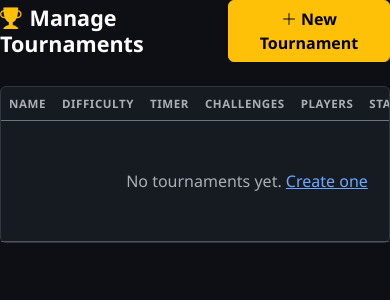
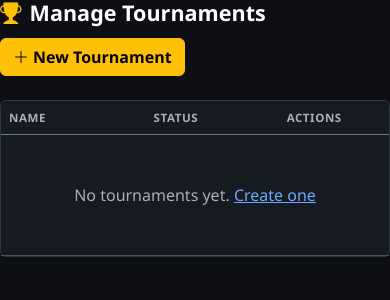
Before and after one commit to AdejoPhoenix/secureQuest, a Flask app: template frontend/app/templates/admin/tournaments.html in a window 390 px wide. Shown: the top 300 px of the page. Run offline with Flask 3, Linux system fonts and the light colour scheme; the template is opened without the code that fills it, so the values that code supplies are empty.

Commit message:
Make all frontend pages fully responsive and mobile-friendly
- Add .page-header / .page-header-actions CSS utilities so admin page
  headers wrap gracefully instead of overflowing on small screens
- Apply those classes to admin/dashboard, admin/tournaments,
  admin/courses/list, replacing bare d-flex patterns
- Add .tournament-list-item CSS class (flex row → column stack on xs)
  and apply it to the dashboard Active Tournaments list
- Add .d-none-xs (<576 px) and .d-none-sm (<768 px) table column
  visibility helpers; apply to admin users (Email, Accuracy, Provider),
  admin tournaments (Timer, Challenges, Players), and admin dashboard
  tournament mini-table (Difficulty, Players)
- Add Play HUD compact styles and module-panel/feedback-inner padding
  reduction for small screens

Co-Authored-By: Claude Sonnet 4.6 <noreply@anthropic.com>

```diff
--- a/frontend/app/static/css/main.css
+++ b/frontend/app/static/css/main.css
@@ -652,3 +652,62 @@ body { background-color: var(--sq-dark); font-family: 'Segoe UI', system-ui, -ap
   .learn-sidebar.collapsed { width: 0; min-width: 0; }
   .learn-main { margin-left: 0 !important; }
 }
+
+/* ══════════════════════════════════════════════════════════════════
+   RESPONSIVE UTILITIES
+═══════════════════════════════════════════════════════════════════ */
+
+/* Page header — title + action buttons, wraps on mobile */
+.page-header {
+  display: flex;
+  justify-content: space-between;
+  align-items: flex-start;
+  flex-wrap: wrap;
+  gap: .75rem;
+  margin-bottom: 1.5rem;
+}
+.page-header-actions {
+  display: flex;
+  flex-wrap: wrap;
+  gap: .5rem;
+  flex-shrink: 0;
+}
+
+/* ── Play HUD — compact on small screens ─────────────────────────── */
+@media (max-width: 576px) {
+  .play-hud { padding: .5rem .75rem; gap: .5rem !important; }
+  .hud-score, .hud-streak, .hud-timer { min-width: 52px; padding-left: .5rem !important; padding-right: .5rem !important; }
+  .hud-value { font-size: 1.1rem !important; }
+  .hud-label { font-size: .6rem; }
+  .hud-brand { font-size: .85rem; }
+}
+
+/* ── Dashboard list items — stack on xs ─────────────────────────── */
+.tournament-list-item {
+  display: flex;
+  justify-content: space-between;
+  align-items: center;
+  gap: .5rem;
+}
+@media (max-width: 575px) {
+  .tournament-list-item {
+    flex-direction: column;
+    align-items: flex-start !important;
+    gap: .75rem;
+  }
+  .tournament-list-item .btn { width: 100%; }
+}
+
+/* ── Table column visibility helpers ────────────────────────────── */
+@media (max-width: 575px) {
+  .d-none-xs { display: none !important; }
+}
+@media (max-width: 767px) {
+  .d-none-sm { display: none !important; }
+}
+
+/* ── Mobile card padding ─────────────────────────────────────────── */
+@media (max-width: 575px) {
+  .module-panel { padding: 1rem; }
+  .feedback-inner { padding: 1.5rem 1rem; }
+}
--- a/frontend/app/templates/admin/tournaments.html
+++ b/frontend/app/templates/admin/tournaments.html
@@ -1,11 +1,13 @@
 {% extends "base.html" %}
 {% block title %}Manage Tournaments{% endblock %}
 {% block content %}
-<div class="d-flex justify-content-between align-items-center mb-4">
+<div class="page-header">
   <h4 class="fw-bold text-white mb-0"><i class="bi bi-trophy-fill text-warning me-2"></i>Manage Tournaments</h4>
-  <a href="{{ url_for('admin.create_tournament') }}" class="btn btn-warning fw-bold">
-    <i class="bi bi-plus-lg me-1"></i>New Tournament
-  </a>
+  <div class="page-header-actions">
+    <a href="{{ url_for('admin.create_tournament') }}" class="btn btn-warning fw-bold">
+      <i class="bi bi-plus-lg me-1"></i>New Tournament
+    </a>
+  </div>
 </div>
 
 <div class="card bg-dark border-secondary">
@@ -15,10 +17,10 @@
         <thead class="border-secondary">
           <tr>
             <th class="text-muted">Name</th>
-            <th class="text-muted">Difficulty</th>
-            <th class="text-muted text-center">Timer</th>
-            <th class="text-muted text-center">Challenges</th>
-            <th class="text-muted text-center">Players</th>
+            <th class="text-muted d-none-xs">Difficulty</th>
+            <th class="text-muted text-center d-none-sm">Timer</th>
+            <th class="text-muted text-center d-none-sm">Challenges</th>
+            <th class="text-muted text-center d-none-xs">Players</th>
             <th class="text-muted text-center">Status</th>
             <th class="text-muted text-center">Actions</th>
           </tr>
@@ -27,10 +29,10 @@
           {% for t in tournaments %}
           <tr>
             <td class="fw-semibold text-white">{{ t.name }}</td>
-            <td><span class="badge difficulty-{{ t.difficulty }}">{{ t.difficulty | upper }}</span></td>
-            <td class="text-center text-muted small">{{ (t.timer_seconds // 60) }}m/ch · {{ (t.total_timer_seconds // 60) }}m total</td>
-            <td class="text-center text-muted">{{ t.challenges | length }}</td>
-            <td class="text-center text-muted">{{ t.participant_count }}/{{ t.max_participants }}</td>
+            <td class="d-none-xs"><span class="badge difficulty-{{ t.difficulty }}">{{ t.difficulty | upper }}</span></td>
+            <td class="text-center text-muted small d-none-sm">{{ (t.timer_seconds // 60) }}m/ch · {{ (t.total_timer_seconds // 60) }}m total</td>
+            <td class="text-center text-muted d-none-sm">{{ t.challenges | length }}</td>
+            <td class="text-center text-muted d-none-xs">{{ t.participant_count }}/{{ t.max_participants }}</td>
             <td class="text-center">
               {% if t.is_active %}
               <span class="badge bg-success">Active</span>
--- a/frontend/app/templates/main/dashboard.html
+++ b/frontend/app/templates/main/dashboard.html
@@ -85,13 +85,13 @@
         {% if active %}
         <div class="list-group list-group-flush">
           {% for t in active[:5] %}
-          <div class="list-group-item bg-dark border-secondary d-flex justify-content-between align-items-center">
+          <div class="list-group-item bg-dark border-secondary tournament-list-item">
             <div>
               <div class="fw-semibold text-white">{{ t.name }}</div>
               <div class="d-flex gap-2 mt-1">
                 <span class="badge difficulty-{{ t.difficulty }}">{{ t.difficulty | upper }}</span>
                 <span class="text-muted small"><i class="bi bi-people me-1"></i>{{ t.participant_count }}/{{ t.max_participants }}</span>
-                <span class="text-muted small"><i class="bi bi-clock me-1"></i>{{ (t.timer_seconds // 60) }}m/challenge</span>
+                <span class="text-muted small d-none-xs"><i class="bi bi-clock me-1"></i>{{ (t.timer_seconds // 60) }}m/challenge</span>
               </div>
             </div>
             <a href="{{ url_for('main.tournament_detail', tournament_id=t.id) }}" class="btn btn-sm btn-warning">
```
Also changed, not shown: frontend/app/templates/admin/courses/list.html (+6 -4 lines), frontend/app/templates/admin/dashboard.html (+6 -6 lines), frontend/app/templates/admin/users.html (+8 -8 lines).
